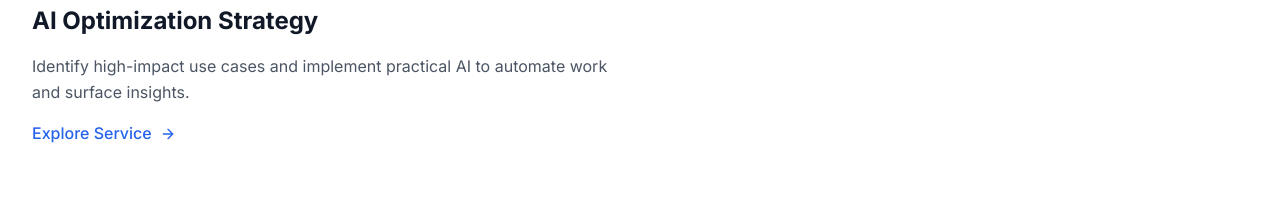
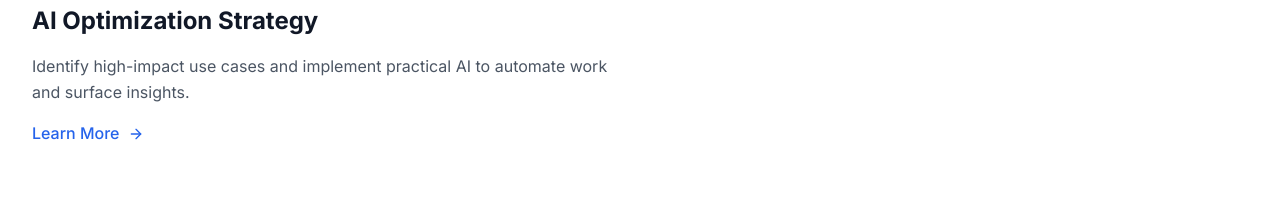
Before and after one commit to heritagetriage/htwebsite, a React (Vite) app: page / in a window 1280 px wide. Shown: the part 3140-3351 px from the top of the page. Built offline with nearby package versions, Linux system fonts and the light colour scheme; no server answers.

Commit message:
Services CTA

```diff
--- a/src/components/Home/ServicesSection.tsx
+++ b/src/components/Home/ServicesSection.tsx
@@ -105,7 +105,7 @@ const ServicesSection: React.FC = () => {
               const isMarketEntry = service.title === 'Market Entry & FDI Facilitation';
               const isDigitalTransformation = service.title === 'Digital Transformation Services';
               const isWebsiteDesign = service.title === 'Website Design & Development';
-              const isAIOptimization = service.title === 'AI Optimization Services';
+              const isAIOptimization = service.title === 'AI Optimization Strategy';
 
               let href = '/contact';
               if (isProjectManagement) href = '/project-management';
```
